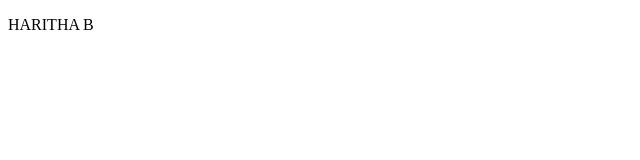
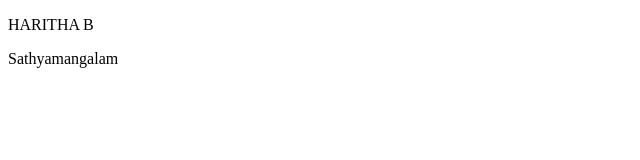
Before and after one commit to Haritha160324/newrepo, a plain HTML site: page Frontend/index.html in a window 1280 px wide. Shown: the whole page, without its empty margins (0-640 px from the left). Drawn offline with Linux system fonts and the light colour scheme.

Commit message:
File modified 1

```diff
--- a/Frontend/index.html
+++ b/Frontend/index.html
@@ -7,5 +7,6 @@
 </head>
 <body>
     <p>HARITHA B</p>
+    <p>Sathyamangalam</p>
 </body>
 </html>
```
